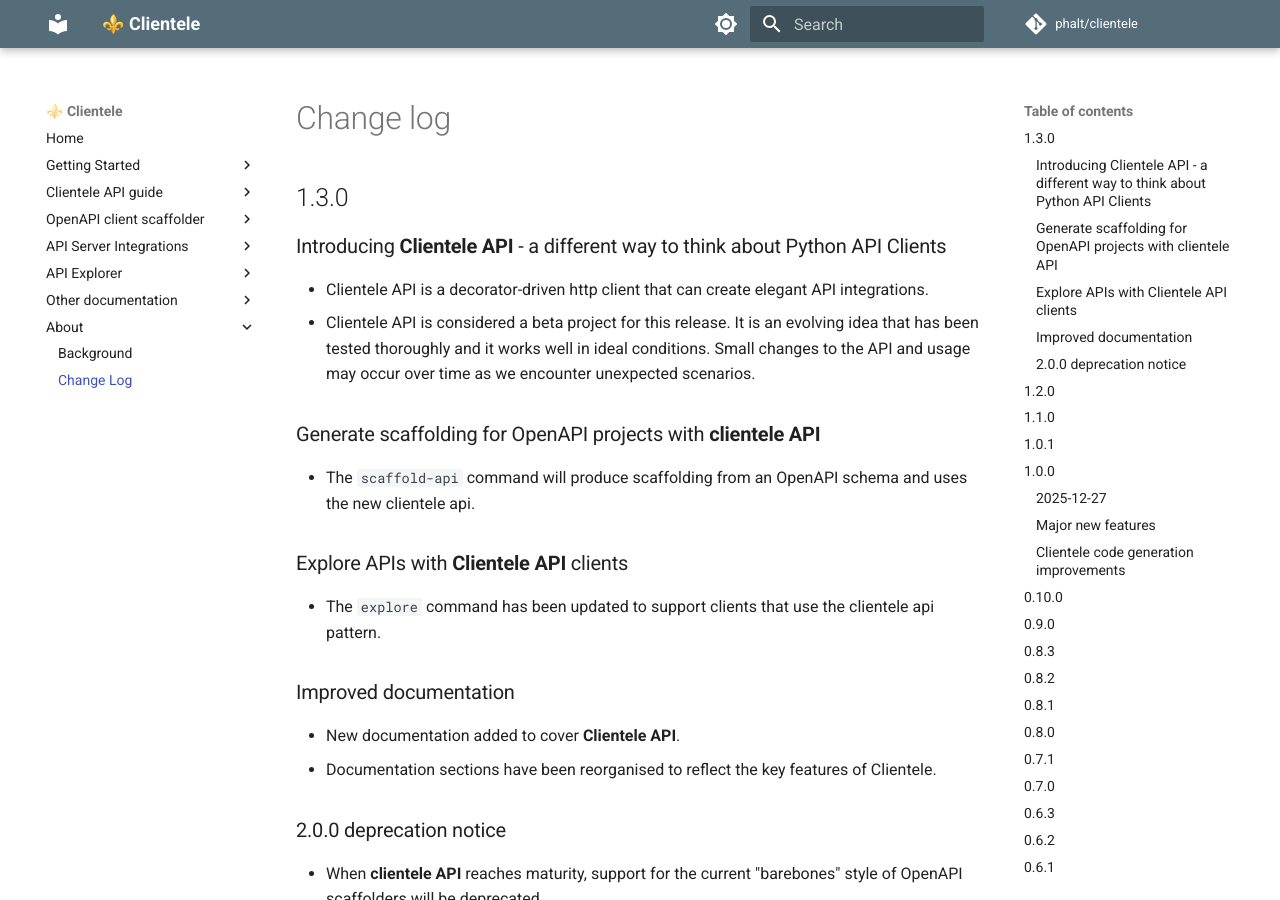
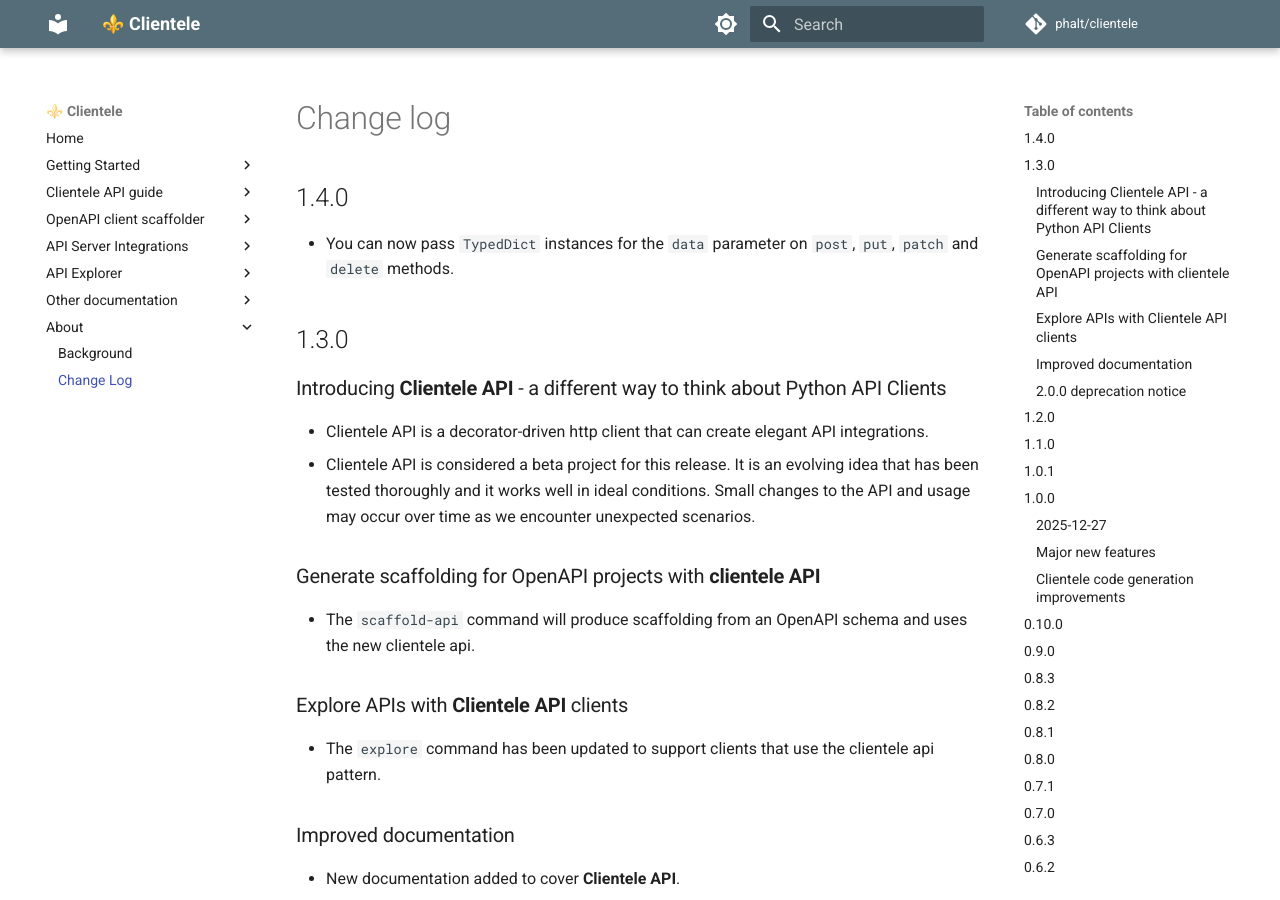
Before and after one commit to phalt/clientele, an MkDocs documentation site: the page built from docs/CHANGELOG.md, in a window 1280 px wide and 900 px high. Built offline with MkDocs 1.6.1 and Material for MkDocs 9.7.7, drawn with Linux system fonts in a browser that asks for light colours; comment, search, counter and statistics services are not loaded.

Commit message:
Update changelog

```diff
--- a/docs/CHANGELOG.md
+++ b/docs/CHANGELOG.md
@@ -1,4 +1,8 @@
 # Change log
+
+## 1.4.0
+
+- You can now pass `TypedDict` instances for the `data` parameter on `post`, `put`, `patch` and `delete` methods.
 
 ## 1.3.0
 
```
Also changed, not shown: CHANGELOG.md (+4 -0 lines).
